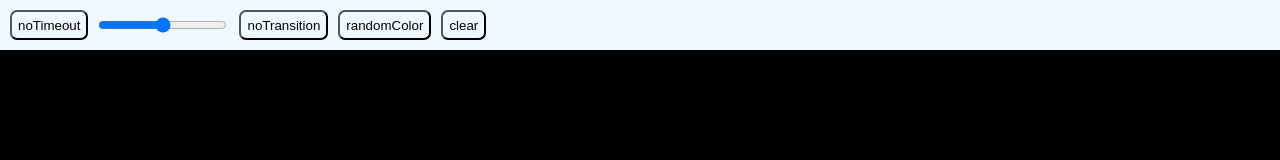
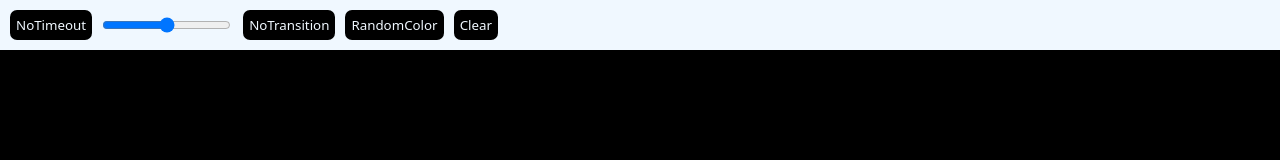
Before and after one commit to relcrew/JsPixel, a plain HTML site: page index.html in a window 1280 px wide. Drawn offline with Linux system fonts and the light colour scheme.

Commit message:
buttonColor

```diff
--- a/index.html
+++ b/index.html
@@ -2,9 +2,10 @@
 <html lang="fr">
     <head>
         <meta charset="UTF-8">
-        <meta name="description" content="JsPixel">
         <meta http-equiv="X-UA-Compatible" content="IE=edge">
+
         <meta name="viewport" content="width=device-width, initial-scale=1.0">
+        <title>JsPixel</title>
     </head>
     <style>
         body{
@@ -26,13 +27,24 @@
             width: 100%;
             height: 50px;
             z-index: 100;
+
         }
         button{
+            font-family: system-ui, -apple-system, BlinkMacSystemFont, 'Segoe UI', Roboto, Oxygen, Ubuntu, Cantarell, 'Open Sans', 'Helvetica Neue', sans-serif;
             height: 30px;
             width: fit;
-            background-color: aliceblue;
+            background-color: #000;
+            color: aliceblue;
+            border: none;
             border-radius: 7px;
             margin-left: 10px;
+            transition: ease-in-out 0.17s;
+        }
+        button:hover{
+            background-color: blue;
+        }
+        button:hover:last-child{
+            background-color: red;
         }
         .block{
             margin: 0;
@@ -60,24 +72,20 @@
             height: 30px;
             width: 30px;
             border-radius: 100%;
-
         }
         .T{
             transition: ease-out 0.3s;
         }
-
     </style>
     <body>
         <header>
-            <button onclick="G(1)">noTimeout</button>
+            <button onclick="G(1)">NoTimeout</button>
             <input type="range" value="50" style="margin-left: 10px;">
-            <button onclick="G(2)">noTransition</button>
-            <button onclick="G(3)">randomColor</button>
-            <button onclick="createGrid()">clear</button>
-
+            <button onclick="G(2)">NoTransition</button>
+            <button onclick="G(3)">RandomColor</button>
+            <button onclick="createGrid()">Clear</button>
         </header>
         <div class="block">
-
         </div>
         <script>
 
@@ -117,7 +125,6 @@
                         }else{
                             element.classList.add('T');
                         }
-
                     })
                 }
                 if(a==3){
```
